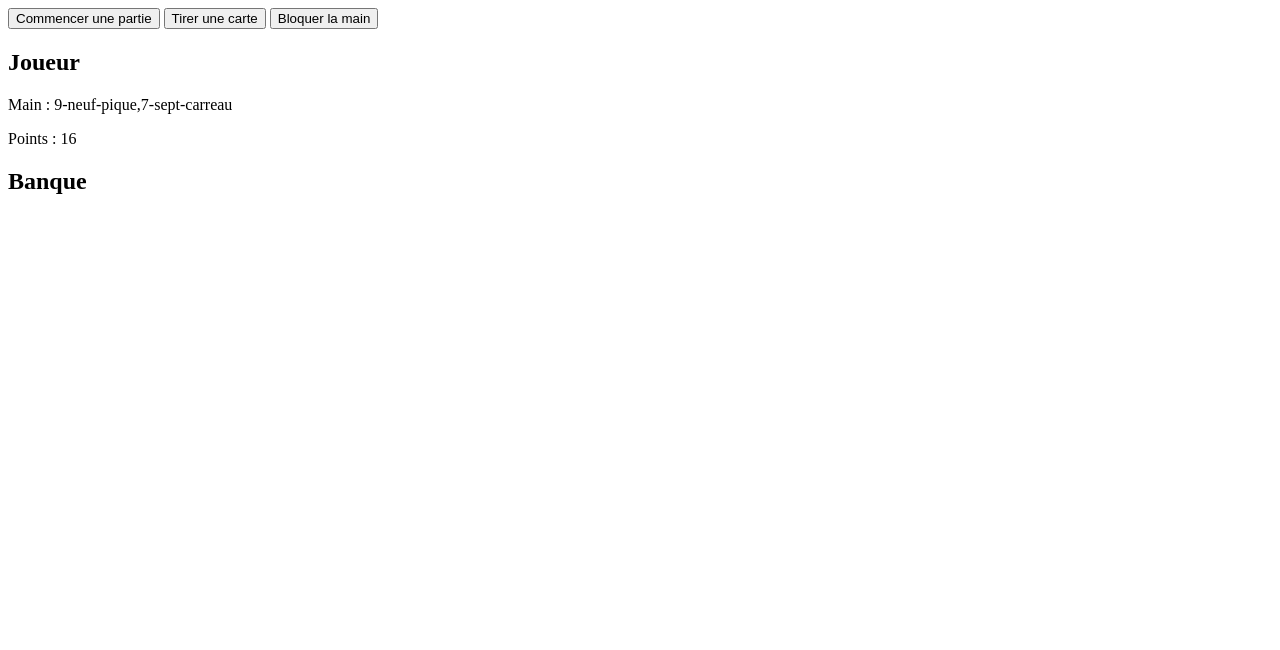
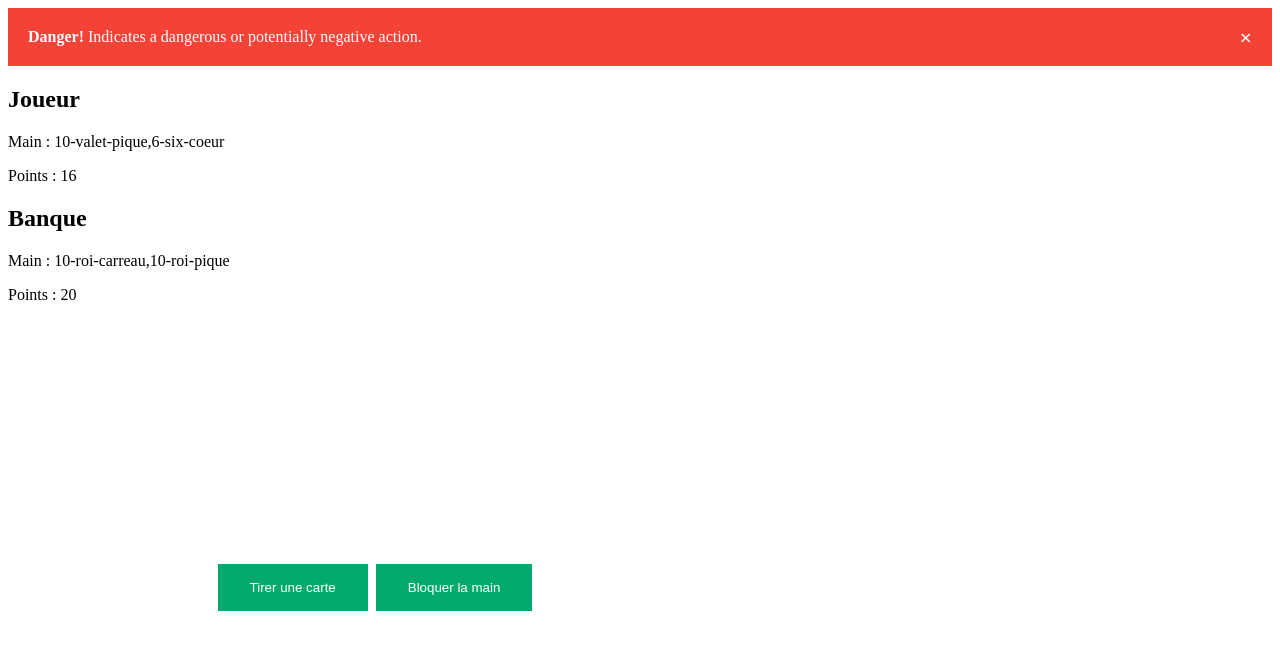
Before and after one commit to NoWauu/BlackjackWeb, a plain HTML site: page index.html in a window 1280 px wide. Both pictures are taken after a click on the button "Commencer une partie". Drawn offline with Linux system fonts and the light colour scheme.

Commit message:
correction de petits bugs

```diff
--- a/index.html
+++ b/index.html
@@ -10,10 +10,16 @@
         <title>Blackjack</title>
     </head>
     <body>
+        <div id="div-actions">
             <input id="start" type="button" value="Commencer une partie">
             <input id="draw" type="button" value="Tirer une carte">
             <input id="lock" type="button" value="Bloquer la main">
+        </div>
 
+        <div class="alert">
+          <span class="closebtn" onclick="this.parentElement.style.display='none';">&times;</span>
+          <strong>Danger!</strong> Indicates a dangerous or potentially negative action.
+        </div>
 
         <div id="player">
             <h2>Joueur</h2>
@@ -22,8 +28,8 @@
         </div>
         <div id="dealer">
             <h2>Banque</h2>
-        <p id="dealer-hand"></p>
-        <p id="dealer-points"></p>
+            <p>Main : <span id="dealer-hand"></span></p>
+            <p>Points : <span id="dealer-points"></span></p>
         </div>
     </body>
 </html>
--- a/index.js
+++ b/index.js
@@ -1,5 +1,6 @@
 let nbPoints = 0;
 let mainBloquee = false;
+let gameStatus = "early";
 
 const joueurs = {
     "banque": {
@@ -59,17 +60,29 @@ function integerToWord(num) {
 
 document.getElementById("draw").addEventListener('click', function() {
     drawCard(joueurs["Joueur 1"]);
+    drawCard(joueurs.banque);
 });
 document.getElementById("start").addEventListener('click', startRound);
 document.getElementById("lock").addEventListener('click', lockCards);
 
 function drawCard(joueur) {
+    if(gameStatus !== "playing") return;
     if(mainBloquee) return;
+
     let card = Math.floor(Math.random() * 52);
     joueur.main.push(cards[card]);
     joueur.pointsMain = countPoints(joueur)
+
     document.getElementById("player-hand").textContent = joueurs["Joueur 1"].main;
     document.getElementById("player-points").textContent = joueurs["Joueur 1"].pointsMain;
+
+    document.getElementById("dealer-hand").textContent = joueurs.banque.main;
+    document.getElementById("dealer-points").textContent = joueurs.banque.pointsMain;
+
+    if (joueur.pointsMain > 21) {
+        console.log("La partie est perdue");
+        mainBloquee = true;
+    }
 }
 
 function countPoints(joueur) {
@@ -81,40 +94,24 @@ function countPoints(joueur) {
 }
 
 function startRound() {
+    gameStatus = "playing";
+    mainBloquee = false;
+    document.getElementById("start").style.opacity = 0;
     console.log("Début de la partie");
 
-    joueurs["banque"].main = [];
-    joueurs["Joueur 1"].main = [];
-    joueurs["banque"].pointsMain = 0;
-    joueurs["Joueur 1"].pointsMain = 0;
 
-    console.log("La banque vous distribue une carte");
-    drawCard(joueurs["Joueur 1"]);
+    Object.entries(joueurs).forEach(([key, _]) => {
+        joueurs[key].main = [];
+        joueurs[key].pointMain = 0;
+    });
 
-    console.log("La banque se distribue une carte");
-    drawCard(joueurs["banque"]);
-
-    console.log("La banque vous distribue une carte");
-    drawCard(joueurs["Joueur 1"]);
-
-    console.log("La banque se distribue une carte");
-    drawCard(joueurs["banque"]);
-
-    console.log("Main JOUEUR : ")
-    joueurs["Joueur 1"].main.forEach(card => {
-        console.log(card);
-    });
-    console.log(joueurs["Joueur 1"].pointsMain);
-
-    console.log("Main BANQUE : ")
-    joueurs["banque"].main.forEach(card => {
-        console.log(card);
-    });
-    console.log(joueurs["banque"].pointsMain);
+    for(let i = 0; i < 2; ++i) {
+        Object.entries(joueurs).forEach( ([k, _])=> {
+            drawCard(joueurs[k]);
+        });
+    }
 
     console.log("C'est à vous de jouer")
-
-
 }
 
 function lockCards() {
--- a/style.css
+++ b/style.css
@@ -0,0 +1,38 @@
+#div-actions {
+    position: absolute;
+    widt
+    margin-left: auto;
+    margin-right: auto;
+    top: 70%
+}
+
+input {
+    background-color: #04AA6D;
+    border: none;
+    color: white;
+    padding: 16px 32px;
+    text-decoration: none;
+    margin: 4px 2px;
+    cursor: pointer;
+}
+
+.alert {
+    padding: 20px;
+    background-color: #f44336;
+    color: white;
+}
+
+.closebtn {
+    margin-left: 15px;
+    color: white;
+    font-weight: bold;
+    float: right;
+    font-size: 22px;
+    line-height: 20px;
+    cursor: pointer;
+    transition: 0.3s;
+}
+
+.closebtn:hover {
+    color: black;
+}
```
Lines whose indentation alone changed are shown as unchanged.
